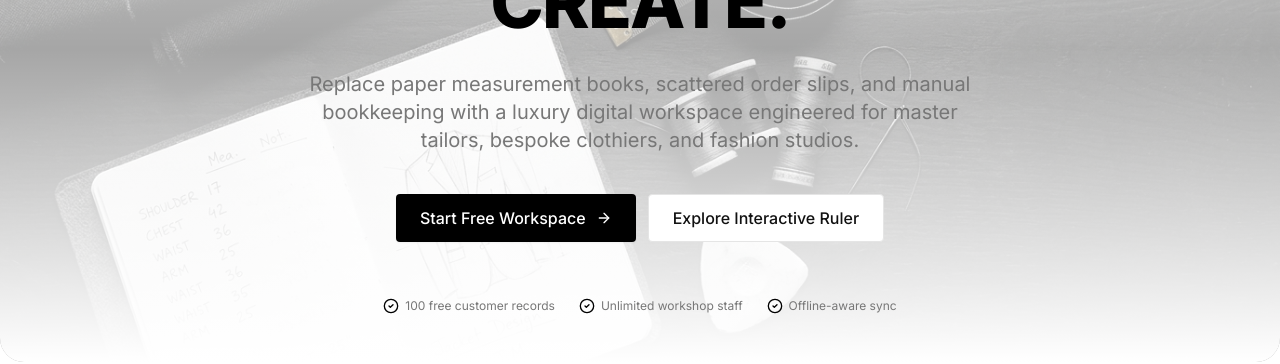
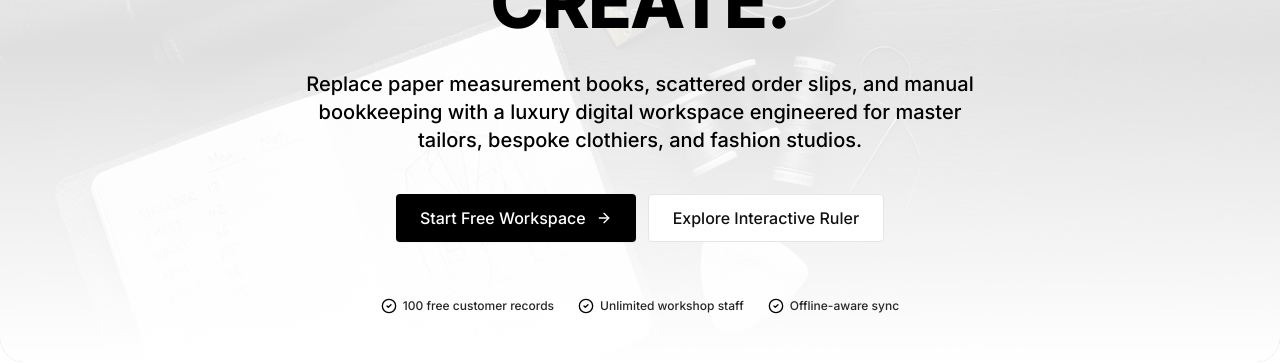
Before and after one commit to OweJeh/SewDesk, a React (Vite) app: page / in a window 1280 px wide. Shown: the part 409-773 px from the top of the page. Built offline with nearby package versions, Linux system fonts and the light colour scheme; no server answers.

Commit message:
style(hero): set hero descriptive copy to high-contrast black and improve background readability

```diff
--- a/src/features/public/pages/HomePage.tsx
+++ b/src/features/public/pages/HomePage.tsx
@@ -23,12 +23,12 @@ export const HomePage: React.FC = () => {
         {/* Tailor's Desk Background */}
         <div className="absolute inset-0 -top-8 -bottom-8 pointer-events-none overflow-hidden select-none rounded-3xl">
           <div
-            className="absolute inset-0 bg-cover bg-center bg-no-repeat opacity-35"
+            className="absolute inset-0 bg-cover bg-center bg-no-repeat opacity-25"
             style={{
               backgroundImage: 'url(/images/tailor-desk-bg.jpg)',
             }}
           />
-          <div className="absolute inset-0 bg-gradient-to-b from-white/60 via-transparent to-white" />
+          <div className="absolute inset-0 bg-gradient-to-b from-white/75 via-white/50 to-white" />
         </div>
 
         <div className="relative z-10 space-y-8">
@@ -40,7 +40,7 @@ export const HomePage: React.FC = () => {
             MEASURE. MANAGE. CREATE.
           </h1>
 
-          <p className="text-base sm:text-xl text-[#777777] max-w-2xl mx-auto leading-relaxed">
+          <p className="text-base sm:text-xl text-black font-medium max-w-2xl mx-auto leading-relaxed">
             Replace paper measurement books, scattered order slips, and manual bookkeeping with a luxury digital workspace engineered for master tailors, bespoke clothiers, and fashion studios.
           </p>
 
@@ -57,7 +57,7 @@ export const HomePage: React.FC = () => {
             </Link>
           </div>
 
-          <div className="pt-6 flex flex-wrap items-center justify-center gap-6 text-xs text-[#777777]">
+          <div className="pt-6 flex flex-wrap items-center justify-center gap-6 text-xs text-neutral-800 font-medium">
             <span className="flex items-center gap-1.5">
               <CheckCircle2 className="w-4 h-4 text-black" /> 100 free customer records
             </span>
```
